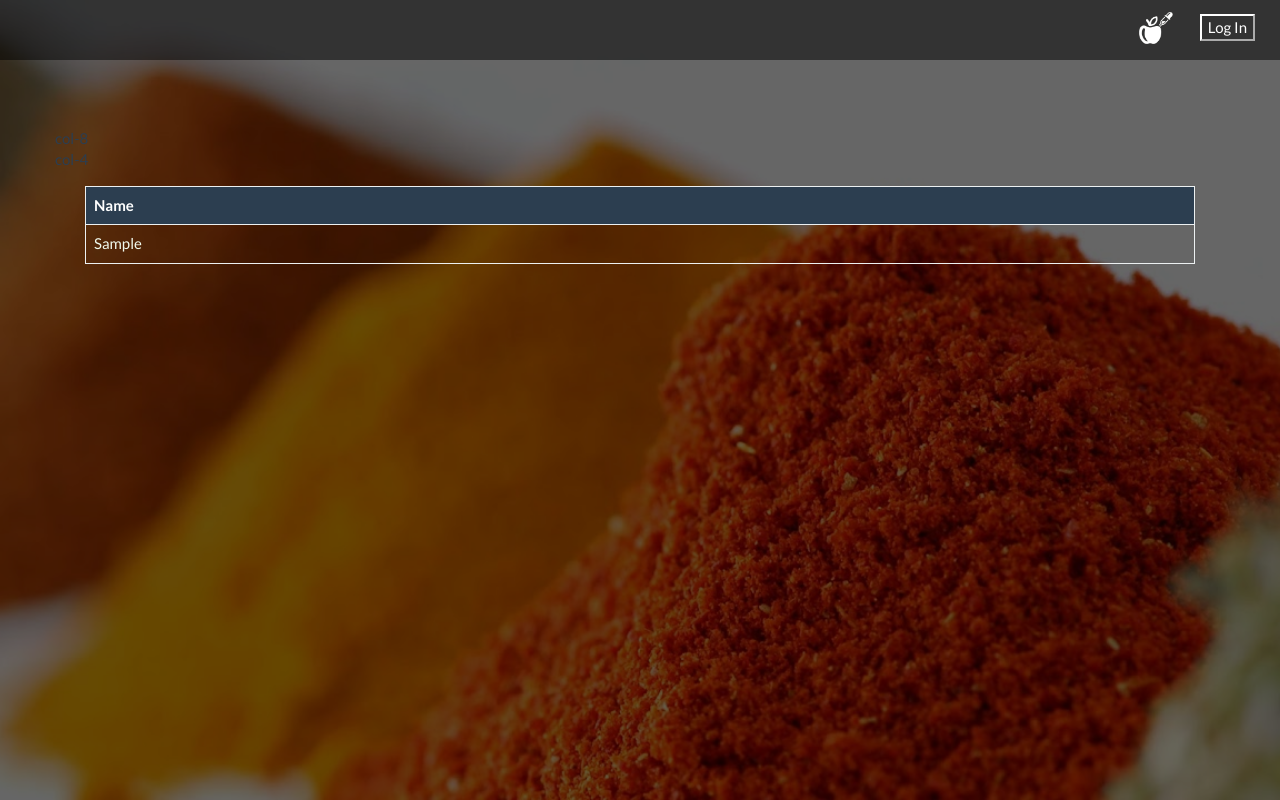
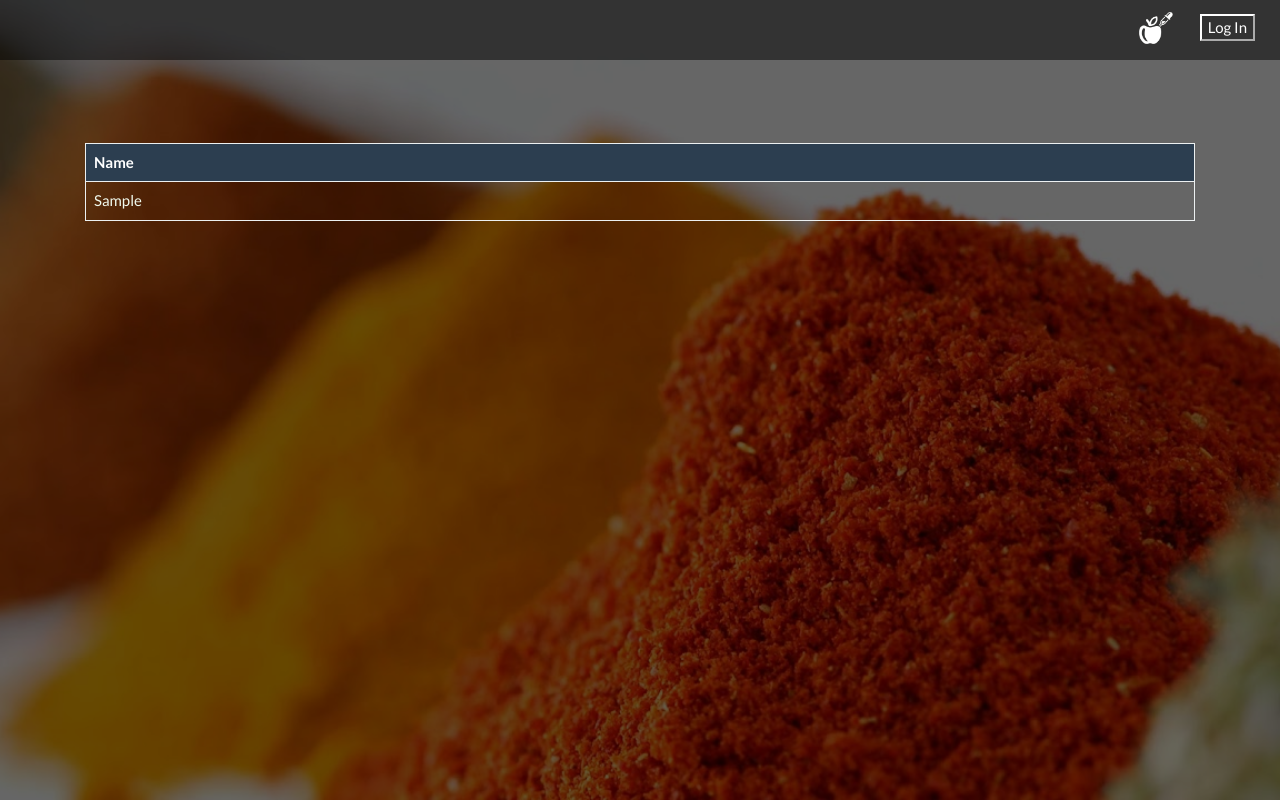
Before and after one commit to gkmarsella/Additives, a Flask app: template templates/results.html in a window 1280 px wide. Run offline with Flask 2, Linux system fonts and the light colour scheme; the template is opened without the code that fills it: most values are stand-ins (such as "Sample title", 1, 10 or a date in 2020); some libraries are stand-ins or nearby versions.

```diff
--- a/templates/results.html
+++ b/templates/results.html
@@ -4,12 +4,6 @@
   <div id="bg">
     <img src="{{url_for('static', filename='images/pile.jpg')}}">
   </div>
-
-<div class="row">
-  <div class="col-8">col-8</div>
-  <div class="col-4">col-4</div>
-</div>
-
 
   <!-- Navbar -->
 
```
Also changed, not shown: templates/search.html (+1 -6 lines).
